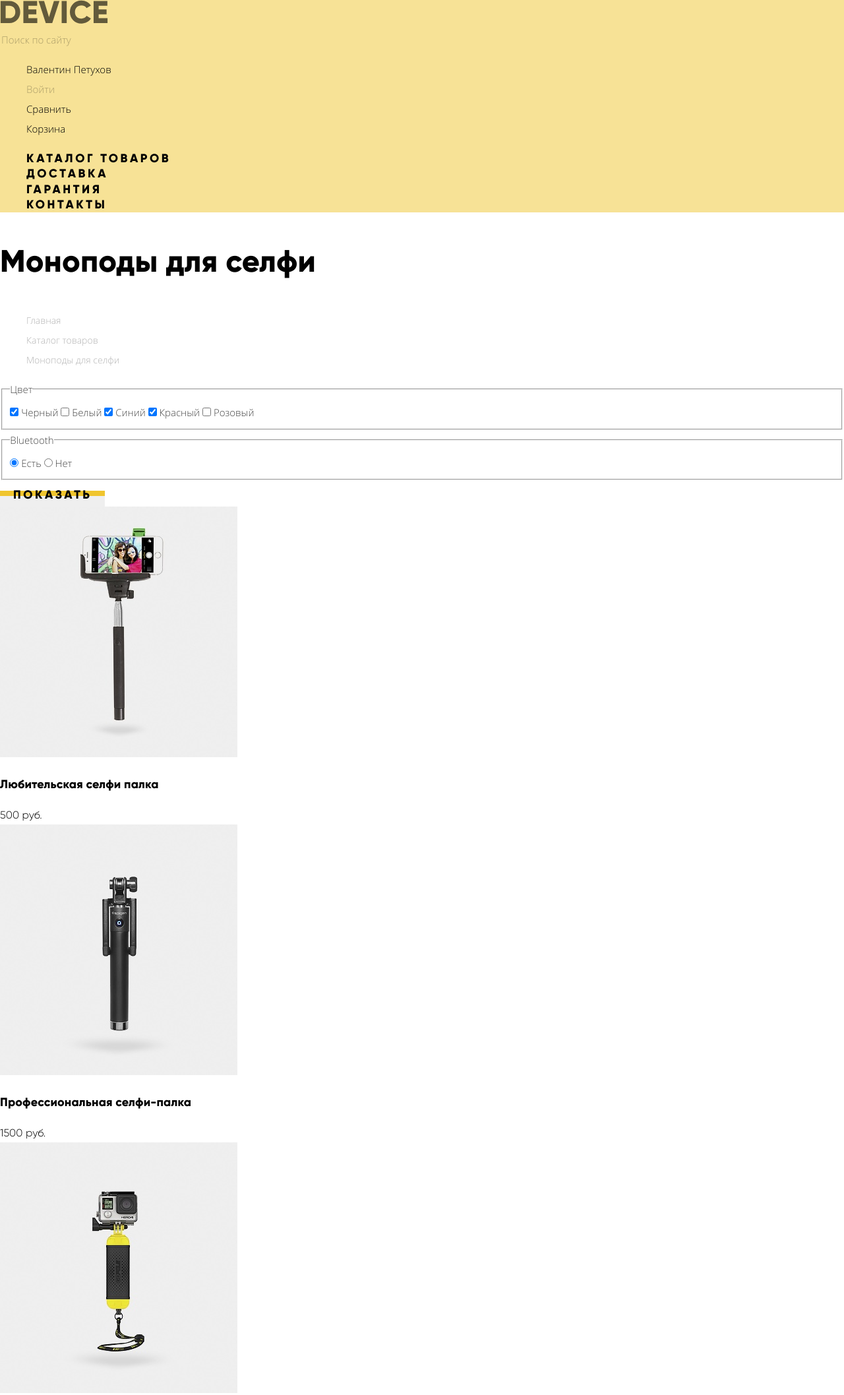
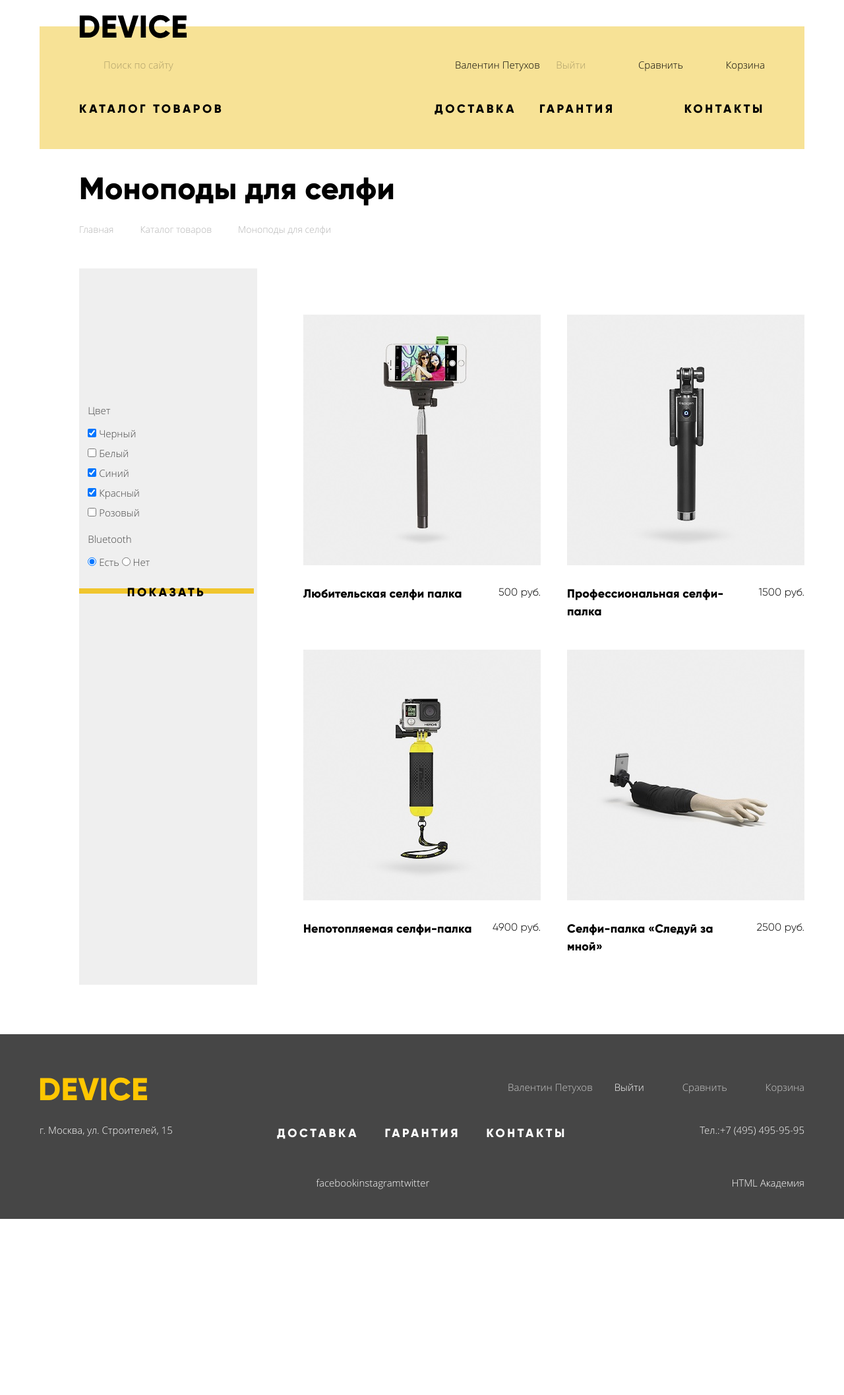
Before and after one commit to sanyacastor/962747-device-25, a plain HTML site: page catalog.html in a window 1280 px wide. Shown: the top 2115 px of the page at 66% size. After the commit the page ends 1848 px from the top, so only its background shows below. Drawn offline with Linux system fonts and the light colour scheme.

Commit message:
Добавил основную разметку

```diff
--- a/catalog.html
+++ b/catalog.html
@@ -18,7 +18,12 @@
             height="36"
           />
         </a>
-        <div class="search-wrapper">
+        <div class="row-wrapper">
+            <form
+            class="search-form"
+            action="https://echo.htmlacademy.ru"
+            method="get"
+          >
           <label class="header-search visualy-hidden" for="search">
             Поиск по сайту
           </label>
@@ -28,15 +33,15 @@
             type="search"
             placeholder="Поиск по сайту"
           />
-          <button type="button">Найти</button>
-        </div>
-
+          <button type="button" style="display:none">Найти</button>
+          </form>
         <ul class="user-menu">
           <li><a href="#" class="menu-item menu-username">Валентин Петухов</a></li>
-          <li><a href="#" class="menu-item menu-login">Войти</a></li>
+          <li><a href="#" class="menu-item menu-login">Выйти</a></li>
           <li><a href="#" class="menu-item menu-diff">Сравнить</a></li>
           <li><a href="#" class="menu-item menu-cart">Корзина</a></li>
         </ul>
+        </div>
         <nav class="header-nav">
           <ul class="nav-list">
             <li><a href="#" class="nav-item">Каталог товаров</a></li>
@@ -54,11 +59,12 @@
           <li><a class="breadcrumb-current">Моноподы для селфи</a></li>
         </ul>
         <!-- Скоро тут будет фильтр и сортировка -->
+        <div class="catalog-wrapper">
         <section class="filter">
           <h3 class="visualy-hidden">Фильтр</h3>
           <div class="filter-wrapper">
             <form
-              class="filter"
+              class="filter-form"
               action="https://echo.htmlacademy.ru"
               method="get"
             >
@@ -105,7 +111,7 @@
                     <span>Есть</span>
                   </label>
 
-                  <label class="field-raio">
+                  <label class="field-radio">
                     <input type="radio" name="Bluetooth" value="no" />
                     <span>Нет</span>
                   </label>
@@ -145,7 +151,7 @@
             <div class="card-caption">
               <h3>Непотопляемая селфи-палка</h3>
               <span class="price">
-                2500 руб.
+                4900 руб.
               </span>
             </div>
           </div>
@@ -155,14 +161,18 @@
               </div>
               <div class="card-caption">
                 <h3>Селфи-палка «Следуй за мной»</h3>
-            </div>
                 <span class="price">
-              4900 руб.
+                  2500 руб.
                 </span>
               </div>
+            </div>
+
         </section>
+      </div>
       </main>
+    </div>
       <footer class="footer">
+          <div class="container">
         <div class="footer-top">
           <a class="footer-logo">
             <img
@@ -209,7 +219,8 @@
             HTML Академия
           </a>
         </div>
+      </div>
       </footer>
-    </div>
+
   </body>
 </html>
--- a/css/style.css
+++ b/css/style.css
@@ -99,8 +99,22 @@ a {
   color: rgba(0, 0, 0, 1);
 }
 
-.search-wrapper button {
-  display: none;
+.search-button {
+  font-size: 15px;
+  width: 85px;
+  height: 49px;
+  border: 1px solid #000000;
+  text-align: center;
+  background: transparent;
+}
+.search-button:hover,
+.search-button:focus {
+  color: #ffffff;
+  background: #000000;
+}
+.search-button:active {
+  color: rgba(255, 255, 255, 0.3);
+  background: #000000;
 }
 
 .user-menu,
@@ -164,6 +178,8 @@ a {
 }
 
 .cities-list {
+  font-family: "Gilroy", arial, serif;
+  font-weight: 800;
   list-style-image: url("../img/bullet.svg");
 }
 
@@ -180,10 +196,10 @@ a {
   box-shadow: inset 0px 16px 0px 0px white, inset 0px 24px 0px 0px #f0c52e;
   border: none;
 
-  display: block;
+  display: inline-block;
   max-width: 265px;
   min-width: 100px;
-  max-height: 40px;
+  min-height: 40px;
 
   word-wrap: break-word;
   margin: 0;
@@ -211,6 +227,7 @@ a {
   background-position: 50% 50%;
   width: 560px;
   height: 222px;
+  margin-bottom: 65px;
 }
 
 .footer {
@@ -313,6 +330,330 @@ a {
   color: #000000;
 }
 
+/* Сетка */
+
+.container {
+  width: 1200px;
+  padding-left: 20px;
+  padding-right: 20px;
+  margin: auto;
+}
+.header-logo {
+  width: 164px;
+  height: 36px;
+  margin-top: -18px;
+  margin-bottom: 25px;
+}
+
+.main-header {
+  margin-top: 40px;
+  padding: 0px 60px;
+  display: flex;
+  flex-direction: column;
+  padding-bottom: 50px;
+}
+.row-wrapper {
+  display: flex;
+  justify-content: space-between;
+  /* align-items: baseline; */
+  margin-bottom: 40px;
+}
+.search-form {
+  padding-left: 35px;
+  width: 500px;
+}
+.header-nav {
+  margin: 0;
+  padding: 0;
+}
+
+.user-menu {
+  text-align: left;
+  padding: 0;
+  margin: 0;
+  width: 500px;
+  display: flex;
+  flex-direction: row;
+  justify-content: space-between;
+}
+
+.menu-item {
+  margin: 0;
+  padding: 0;
+}
+
+.menu-login {
+  padding-left: 25px;
+  margin-right: 200px;
+}
+.menu-diff {
+  padding-left: 25px;
+}
+
+.menu-cart {
+  padding-left: 25px;
+  margin-left: 25px;
+}
+
+.body-catalog .menu-login {
+  margin-right: 40px;
+  padding-left: 0px;
+}
+
+.body-catalog .menu-username {
+  padding-left: 25px;
+  margin-right: 10px;
+}
+
+.nav-list {
+  padding: 0;
+  margin: 0;
+  display: flex;
+  justify-content: space-between;
+}
+
+.nav-list li {
+  margin: 0;
+  padding: 0;
+}
+
+.nav-list li:first-child {
+  padding-right: 20px;
+  margin-right: 300px;
+}
+.nav-list li:nth-child(2) {
+  margin-right: auto;
+}
+
+.nav-list li:last-child {
+  margin-left: 105px;
+}
+.nav-list li:last-child a {
+  margin: 0;
+  padding: 0;
+}
+
+.main-columns {
+  display: flex;
+  justify-content: space-between;
+}
+
+.about {
+  margin: 0;
+  padding: 0;
+  width: 500px;
+}
+
+.about .about-container h2,
+.contacts .contacts-container h2 {
+  padding: 0;
+  margin: 0;
+  margin-bottom: 30px;
+}
+
+.about .about-container p {
+  margin-bottom: 30px;
+}
+.contacts .contacts-container p {
+  margin-bottom: 40px;
+}
+
+.contacts {
+  margin: 0;
+  padding: 0px 0px;
+  width: 560px;
+}
+.cities-list {
+  margin: 0px;
+  padding: 0px 20px;
+  margin-top: 75px;
+  margin-bottom: 60px;
+}
+.cities-list li {
+  margin: 0px;
+  margin-bottom: 10px;
+  padding-left: 20px;
+}
+
+.footer {
+  display: flex;
+  flex-direction: column;
+  margin-top: 75px;
+  padding-bottom: 40px;
+}
+
+.footer-top {
+  margin-top: 50px;
+  display: flex;
+  align-items: flex-end;
+}
+
+.footer-menu {
+  margin-left: auto;
+  width: 360px;
+  display: flex;
+  justify-content: space-between;
+}
+
+.footer-menu .menu-item {
+  margin: 0;
+  padding: 0;
+  padding-left: 25px;
+}
+
+.body-catalog .footer-menu {
+  padding: 0;
+  width: 480px;
+}
+
+.body-catalog .menu-username {
+  padding-left: 30px;
+}
+.body-catalog .menu-login {
+  padding: 0;
+}
+
+.footer-middle {
+  margin-top: 5px;
+  display: flex;
+  align-items: center;
+}
+.footer-address {
+  width: 260px;
+  margin-right: 100px;
+}
+
+.footer-nav {
+  margin: 0;
+  padding: 0;
+  width: 440px;
+  display: flex;
+  justify-content: space-between;
+  padding-top: 10px;
+}
+.footer-phone {
+  margin-left: auto;
+}
+
+.footer-bottom {
+  display: flex;
+  justify-content: flex-end;
+  align-items: center;
+  margin-top: 35px;
+}
+.footer-social {
+  margin: 0;
+  padding: 0;
+  width: 160px;
+  display: flex;
+  margin-right: 470px;
+}
+
+/* Каталог */
+
+.main-container {
+  width: 1160px;
+  padding: 0px;
+  margin: 0px;
+  padding-left: 60px;
+}
+
+/* .body-catalog .main-container h2 {
+  margin: 0;
+  padding: 0;
+  padding-bottom: 25px;
+} */
+
+.body-catalog h2 {
+  margin: 0;
+  padding: 0;
+  margin-bottom: 10px;
+}
+
+.body-catalog .main-header {
+  margin-bottom: 25px;
+}
+
+.breadcrumb-list {
+  display: flex;
+  margin: 0;
+  padding: 0;
+  padding-bottom: 45px;
+}
+.breadcrumb-list li {
+  padding-right: 40px;
+}
+
+.catalog-wrapper {
+  display: flex;
+}
+
+.filter-wrapper {
+  width: 270px;
+  padding-top: 200px;
+  padding-left: 0px;
+}
+
+.filter {
+  background: #efefef;
+}
+.filter-form {
+  display: flex;
+  flex-direction: column;
+  margin: 0px;
+}
+.filter fieldset {
+  border: none;
+}
+
+.field-checkbox,
+r .field-radio {
+  display: block;
+  padding: 0;
+  margin: 0;
+}
+
+.filter button {
+  box-shadow: inset 0px 16px 0px 0px #efefef, inset 0px 24px 0px 0px #f0c52e;
+  background: #efefef;
+}
+
+.card-list {
+  display: flex;
+  flex-wrap: wrap;
+  padding-left: 30px;
+  padding-top: 70px;
+}
+
+.card {
+  width: 360px;
+  margin-bottom: 45px;
+  margin-left: 40px;
+}
+
+.card-img {
+  margin-bottom: 20px;
+}
+
+.card-caption {
+  width: 360px;
+  display: flex;
+  justify-content: space-between;
+  word-wrap: break-word;
+  margin: 0;
+  padding: 0;
+}
+
+.card-caption h3 {
+  margin: 0;
+  padding: 0;
+}
+
+.card-caption .price {
+  text-align: right;
+  width: 100px;
+}
+
 /* модальные окна */
 
 .modal {
```
Also changed, not shown: index.html (+18 -5 lines). Lines whose indentation alone changed are shown as unchanged.
